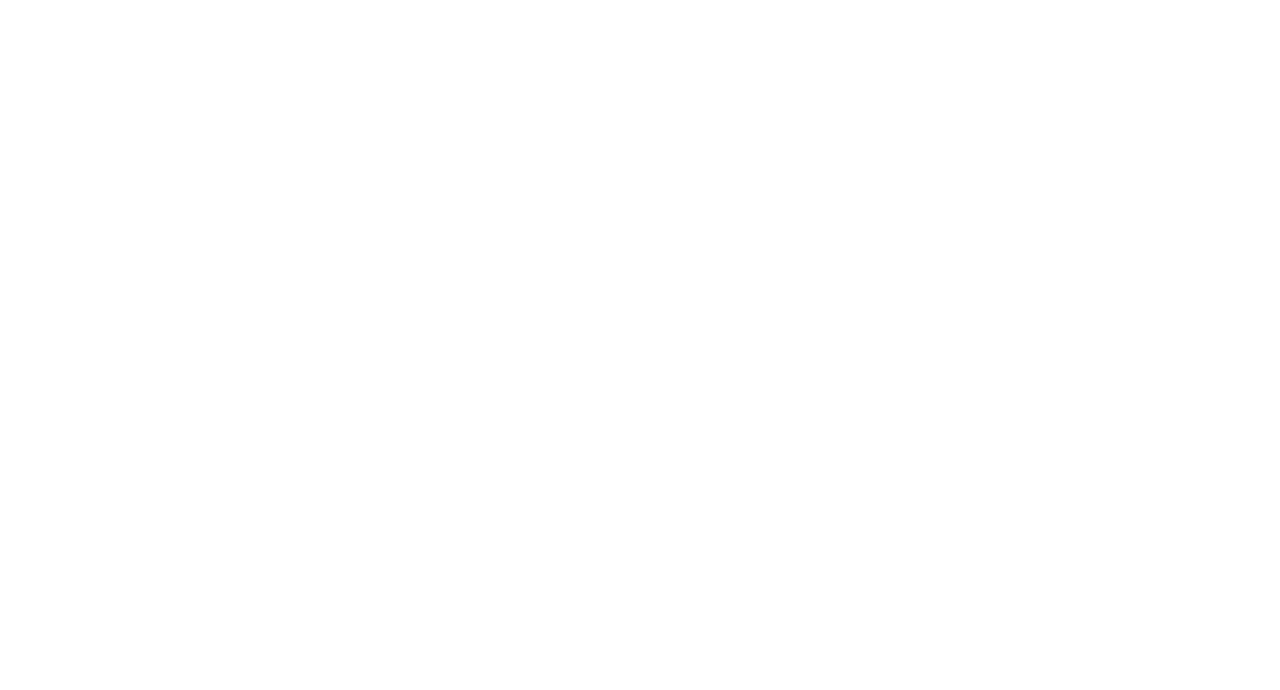
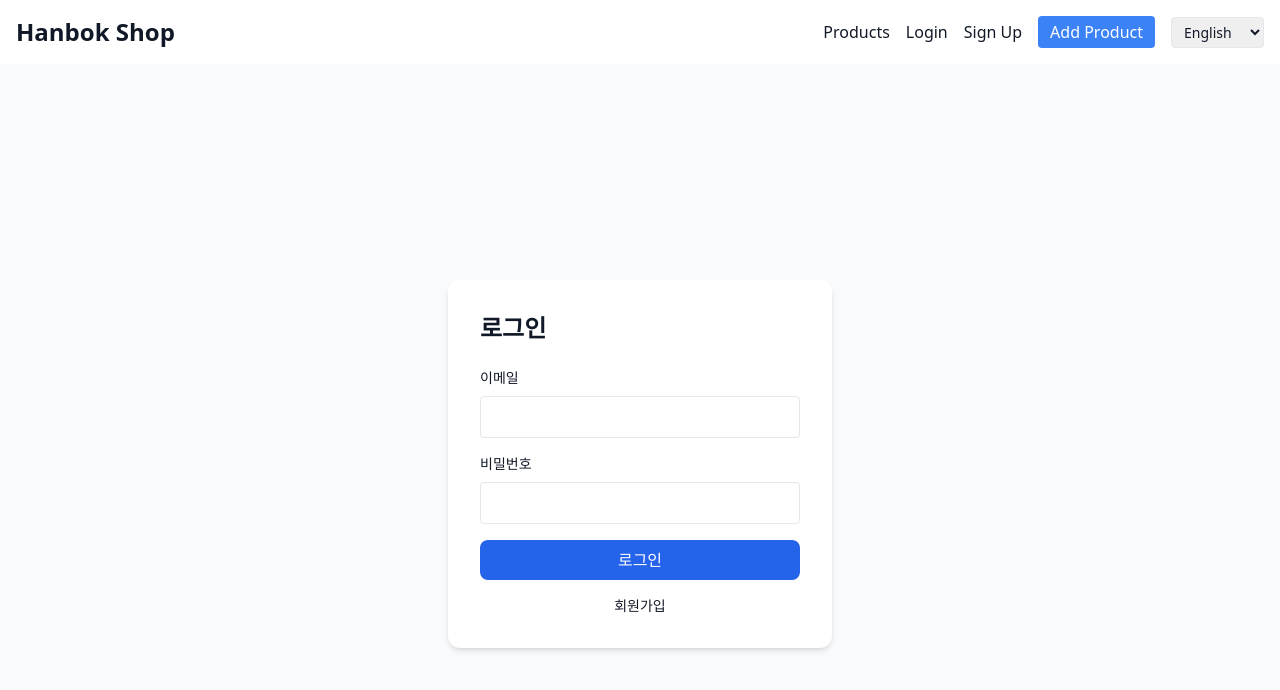
Before and after one commit to SketchMorph/hangage-site, a Next.js app: page / in a window 1280 px wide. Before the commit this address had no page. Shown: the top 690 px of the page. Built offline with nearby package versions, Linux system fonts and the light colour scheme.

Commit message:
Update page.jsx

```diff
--- a/app/page.jsx
+++ b/app/page.jsx
@@ -1,5 +1,52 @@
-import { redirect } from "next/navigation";
+"use client";
+import { useState } from "react";
+import { useTranslation } from "@/lib/useTranslation";
 
-export default function Page() {
-  redirect("/ko");
+export default function LoginPage() {
+  const { t } = useTranslation();
+  const [email, setEmail] = useState("");
+  const [password, setPassword] = useState("");
+
+  const handleLogin = (e) => {
+    e.preventDefault();
+    console.log("Login:", email, password);
+  };
+
+  return (
+    <div className="flex items-center justify-center min-h-screen bg-gray-50">
+      <form
+        onSubmit={handleLogin}
+        className="bg-white p-8 rounded-xl shadow-md w-96"
+      >
+        <h1 className="text-2xl font-bold mb-6">{t("login.title")}</h1>
+
+        <label className="block mb-2 text-sm">{t("login.email")}</label>
+        <input
+          type="email"
+          value={email}
+          onChange={(e) => setEmail(e.target.value)}
+          className="border w-full mb-4 px-3 py-2 rounded"
+        />
+
+        <label className="block mb-2 text-sm">{t("login.password")}</label>
+        <input
+          type="password"
+          value={password}
+          onChange={(e) => setPassword(e.target.value)}
+          className="border w-full mb-4 px-3 py-2 rounded"
+        />
+
+        <button
+          type="submit"
+          className="bg-blue-600 text-white w-full py-2 rounded-lg"
+        >
+          {t("login.submit")}
+        </button>
+
+        <p className="text-center text-sm mt-4">
+          {t("login.signup")}
+        </p>
+      </form>
+    </div>
+  );
 }
```
